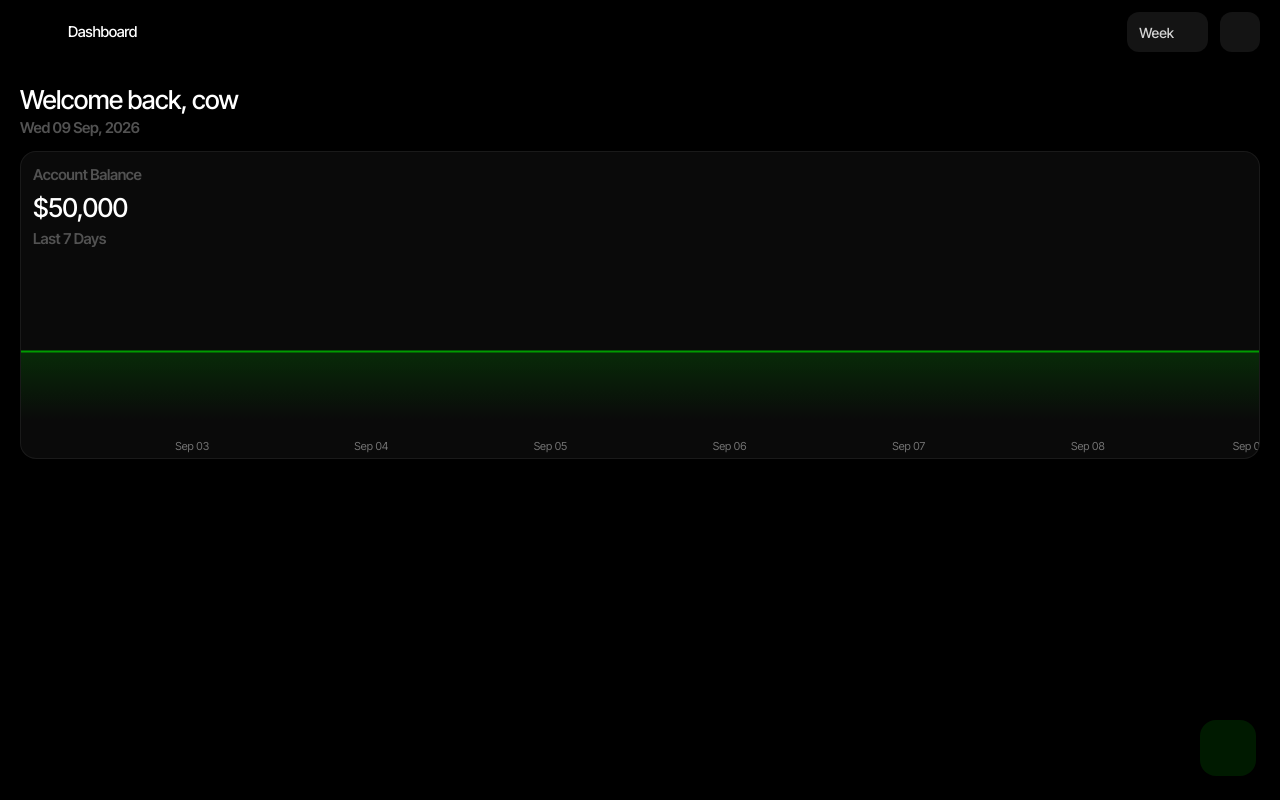
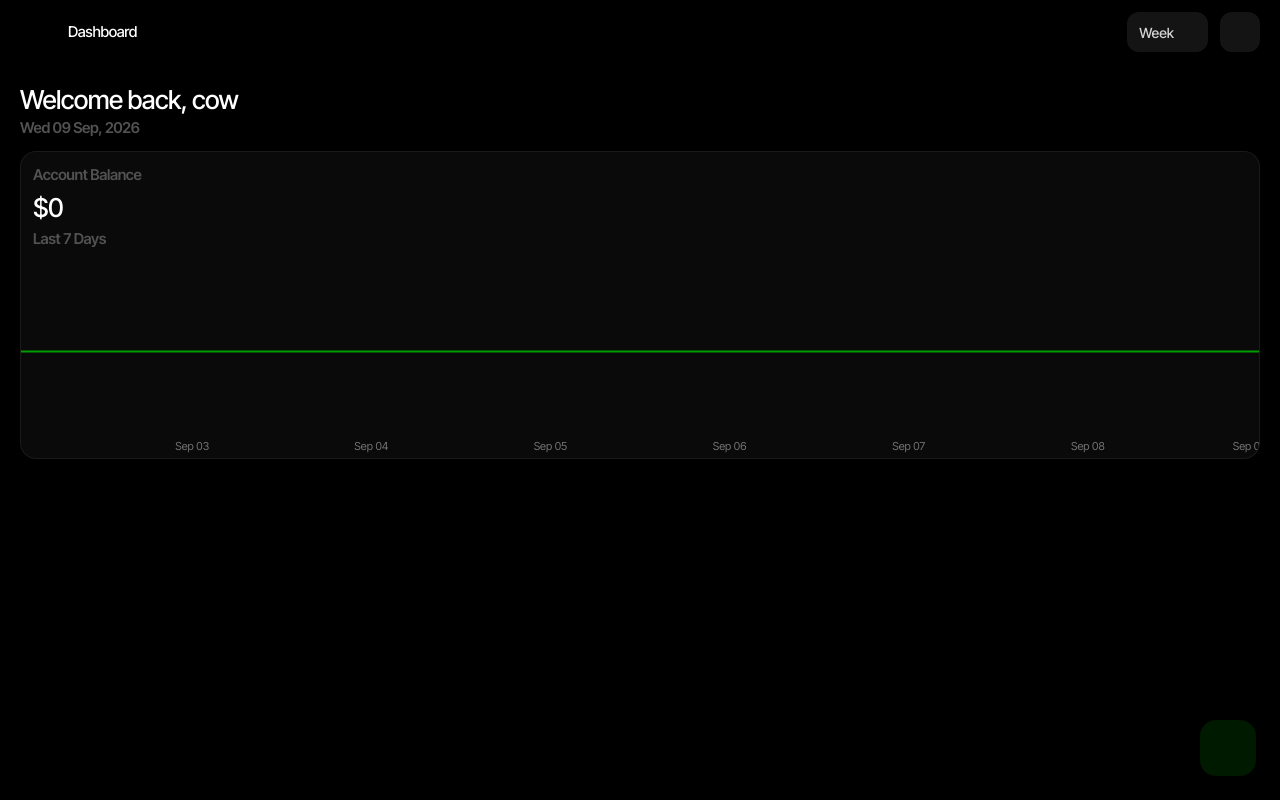
Before and after one commit to w1mayankz/soul_journal, a Next.js app: page / in a window 1280 px wide. Built offline with nearby package versions, Linux system fonts and the light colour scheme; some icons are missing.

Commit message:
Update page.tsx

```diff
--- a/app/page.tsx
+++ b/app/page.tsx
@@ -22,18 +22,28 @@ export default function Dashboard() {
   const [timeframe, setTimeframe] = useState('Week');
   const [displayView, setDisplayView] = useState('Money View');
 
-  const { trades } = useTrades();
+  const { trades, accounts, activeAccountId } = useTrades();
 
-  const startingBalance = 50000;
-  const totalRealPnl = trades.reduce((sum, trade) => sum + trade.pnl, 0);
-  const realBalance = startingBalance + totalRealPnl;
+  // Find the globally active account
+  const activeAccount = accounts.find(a => a.id === activeAccountId);
+
+  // Dynamic Starting Balance based on the specific account selected
+  const startingBalance = activeAccount ? activeAccount.initialBalance : 0;
+
+  // Filter trades to ONLY calculate PnL for the active account
+  const accountTrades = trades.filter(t => t.accountId === activeAccountId);
+  const totalRealPnl = accountTrades.reduce((sum, trade) => sum + trade.pnl, 0);
+
+  // Current real live balance
+  const realBalance = activeAccount ? activeAccount.currentBalance : 0;
 
   const buildEquityCurve = () => {
     const baseDate = new Date();
     const data = [];
 
+    // Calculates timeline data strictly using filtered trades and dynamic initial balance
     const getBalanceAtDate = (dateLimit: Date) => {
-      const pnl = trades
+      const pnl = accountTrades
         .filter(t => new Date(t.date).getTime() <= dateLimit.getTime())
         .reduce((sum, t) => sum + t.pnl, 0);
       return startingBalance + pnl;
@@ -66,6 +76,7 @@ export default function Dashboard() {
       }
     }
 
+    // Ensure the final data point perfectly matches current live balance
     data[data.length - 1].value = realBalance;
 
     return data;
```
